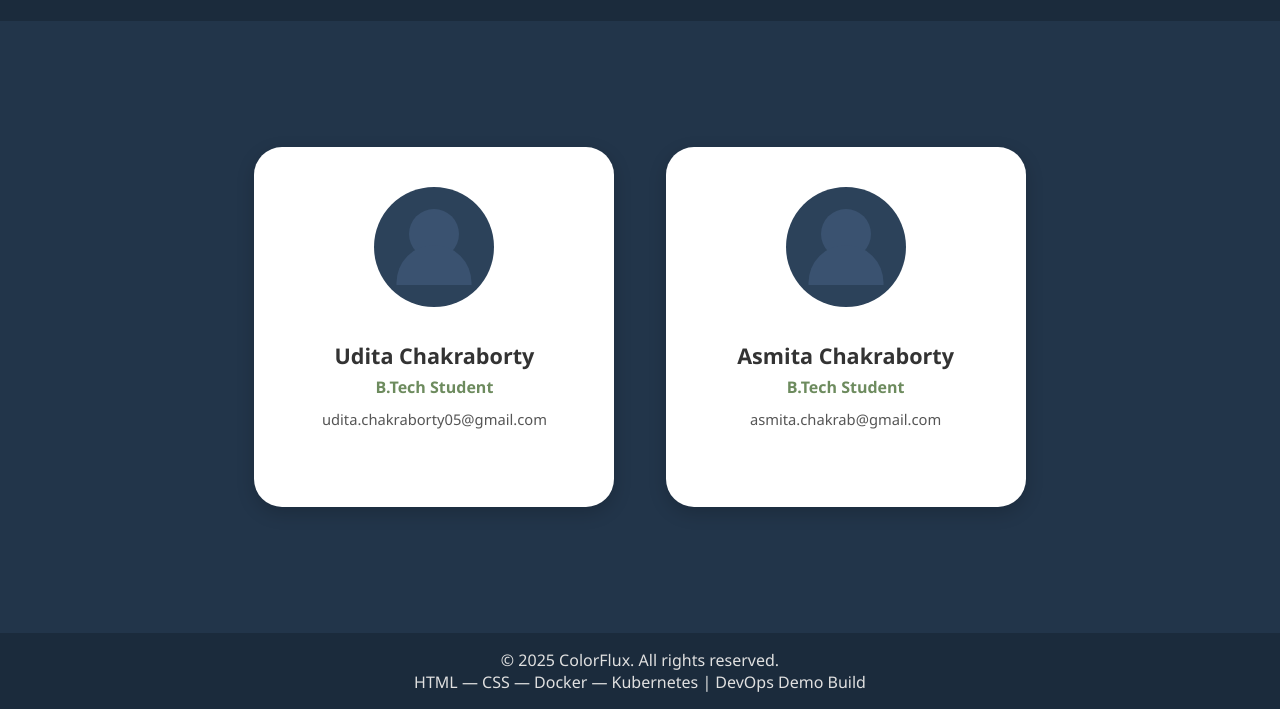
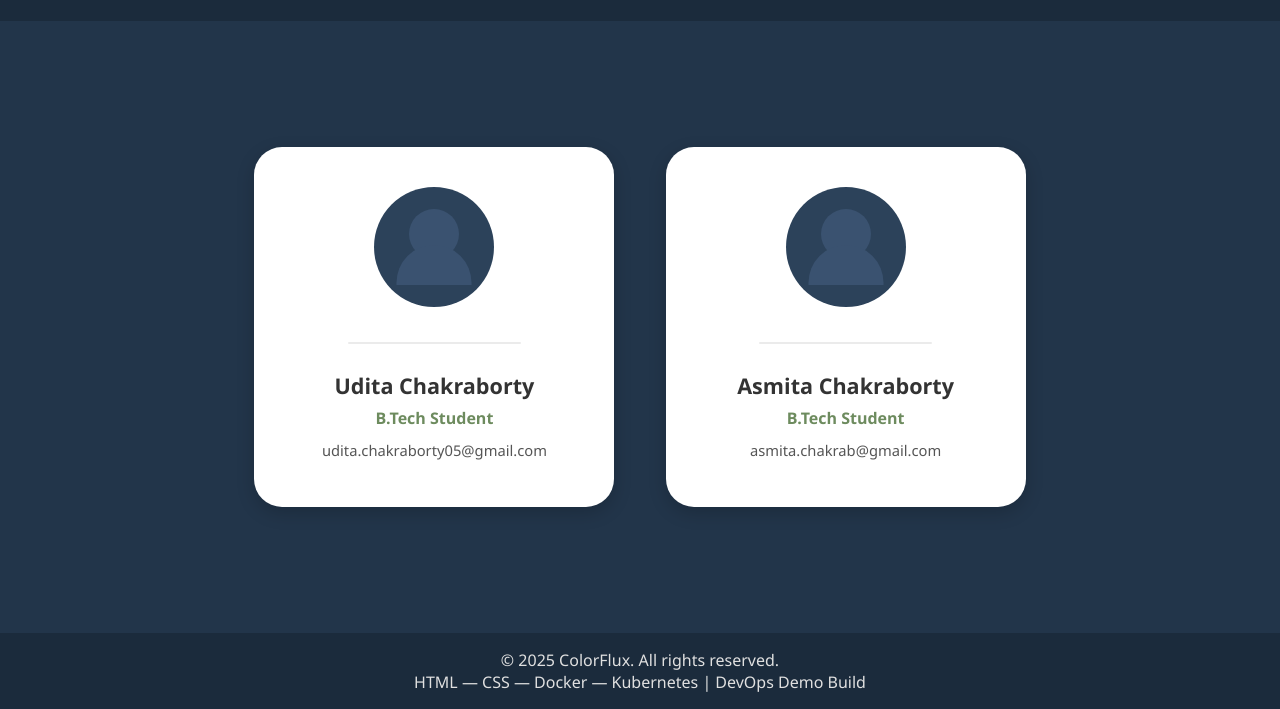
Before and after one commit to udii05/DevOps-Project, a plain HTML site: page index.html in a window 1280 px wide. Shown: the part 91-800 px from the top of the page. Drawn offline with Linux system fonts and the light colour scheme.

Commit message:
Update index.html

```diff
--- a/index.html
+++ b/index.html
@@ -19,6 +19,7 @@
         <!-- Card 1 -->
         <div class="team-card">
             <div class="blank-avatar"></div>
+            <div class="divider"></div>
             <h2>Udita Chakraborty</h2>
             <p class="role">B.Tech Student</p>
             <p class="email">udita.chakraborty05@gmail.com</p>
@@ -27,6 +28,7 @@
         <!-- Card 2 -->
         <div class="team-card">
             <div class="blank-avatar"></div>
+            <div class="divider"></div>
             <h2>Asmita Chakraborty</h2>
             <p class="role">B.Tech Student</p>
             <p class="email">asmita.chakrab@gmail.com</p>
```
